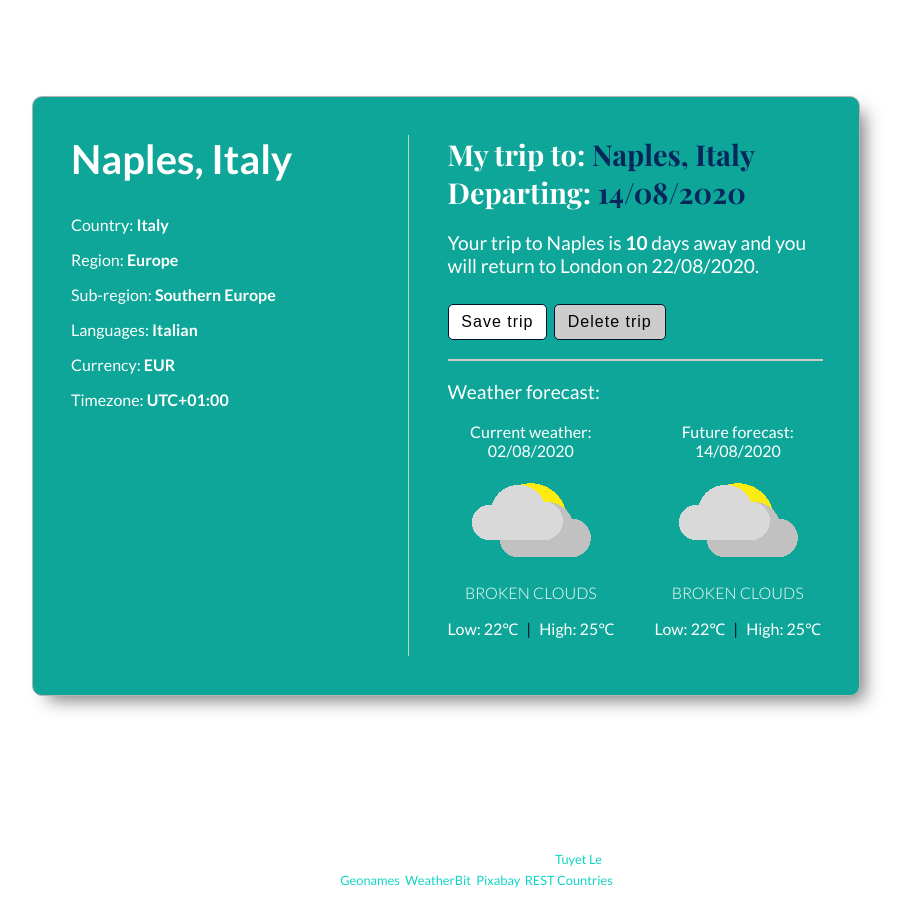
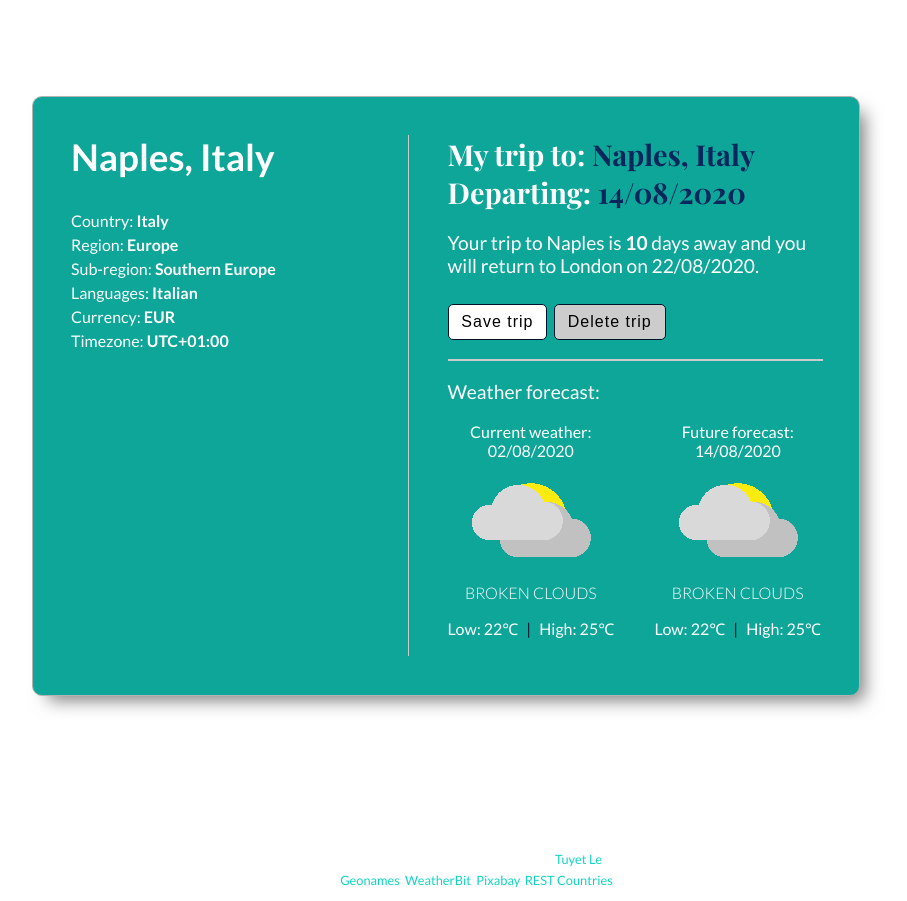
Before and after one commit to toowee-le/travel-planner, a website built with webpack: page src/client/views/index.html in a window 1280 px wide. Shown: the part 860-1761 px from the top of the page, without its empty margins (194-1101 px from the left). Built offline with nearby package versions, Linux system fonts and the light colour scheme.

Commit message:
reduce header size

```diff
--- a/src/client/styles/results.scss
+++ b/src/client/styles/results.scss
@@ -18,7 +18,7 @@
     }
 
     .trip-city {
-        font-size: 2.5rem;
+        font-size: 2.3rem;
         padding-bottom: 8px;
     }
 
@@ -27,7 +27,7 @@
         margin-bottom: 1em;
     }
 
-    .trip-info {
+    .trip-info > p {
         margin-bottom: 5px;
         font-size: 1rem;
 
```
